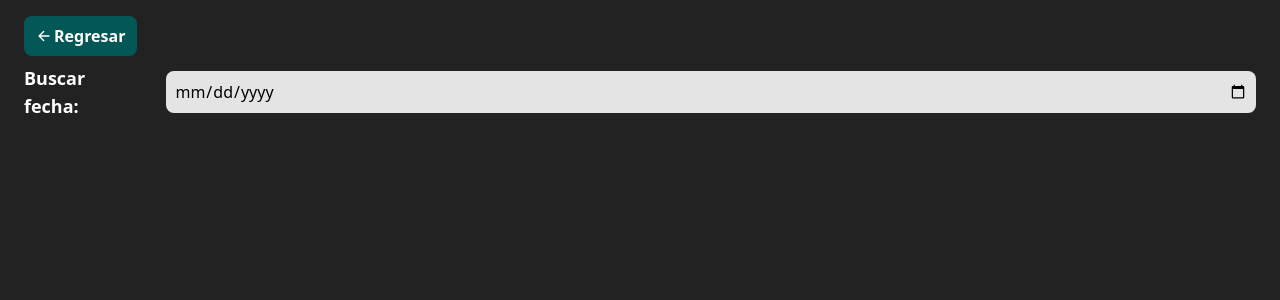
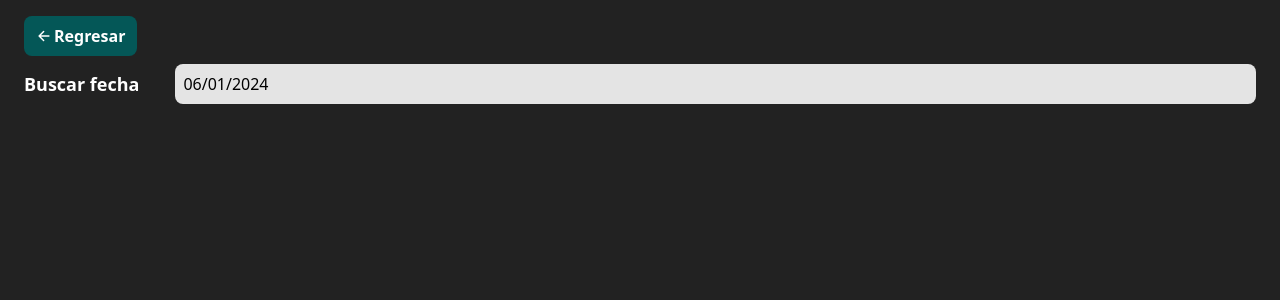
Before and after one commit to Zylown/inventario-front, a React (Vite) app: page /kardex in a window 1280 px wide. Shown: the top 300 px of the page. Built offline with nearby package versions, Linux system fonts and the light colour scheme.

Commit message:
try add DatePicker for view kardex

```diff
--- a/package.json
+++ b/package.json
@@ -13,6 +13,7 @@
     "@hookform/resolvers": "^3.6.0",
     "@tanstack/react-table": "^8.17.3",
     "react": "^18.2.0",
+    "react-datepicker": "^7.0.0",
     "react-dom": "^18.2.0",
     "react-hook-form": "^7.51.5",
     "react-icons": "^5.2.1",
--- a/src/global.css
+++ b/src/global.css
@@ -5,3 +5,7 @@
 :root {
   background-color: #222222;
 }
+
+.react-datepicker-wrapper {
+  width: 100%;
+}
--- a/src/sections/Kardex/SearchInput.tsx
+++ b/src/sections/Kardex/SearchInput.tsx
@@ -1,17 +1,27 @@
-import React from "react";
+import { useState } from "react";
+import DatePicker from "react-datepicker";
+import "react-datepicker/dist/react-datepicker.css";
 
 export default function SearchInput() {
+  const [startDate, setStartDate] = useState<Date | null>(new Date());
   //2024-06-05 o 2024-12-28
   return (
     <div className="flex flex-grow items-center sm:gap-9 gap-2">
-      <label className="text-white font-semibold text-lg" htmlFor="date">
-        Buscar fecha:{" "}
+      <label className="text-white font-semibold text-lg text-nowrap">
+        Buscar fecha{" "}
       </label>
-      <input
+      <DatePicker
+        selected={startDate}
+        onChange={(date) => setStartDate(date)}
         className="w-full p-2 bg-crema rounded-lg outline-none"
-        type="date"
-        onChange={(e) => console.log(e.target.value)}
       />
     </div>
   );
 }
+{
+  /* <input
+        className="w-full p-2 bg-crema rounded-lg outline-none"
+        type="date"
+        onChange={(e) => console.log(e.target.value)}
+      /> */
+}
```
Also changed, not shown: 1 other file (tests, documents, lock files or other folders).
